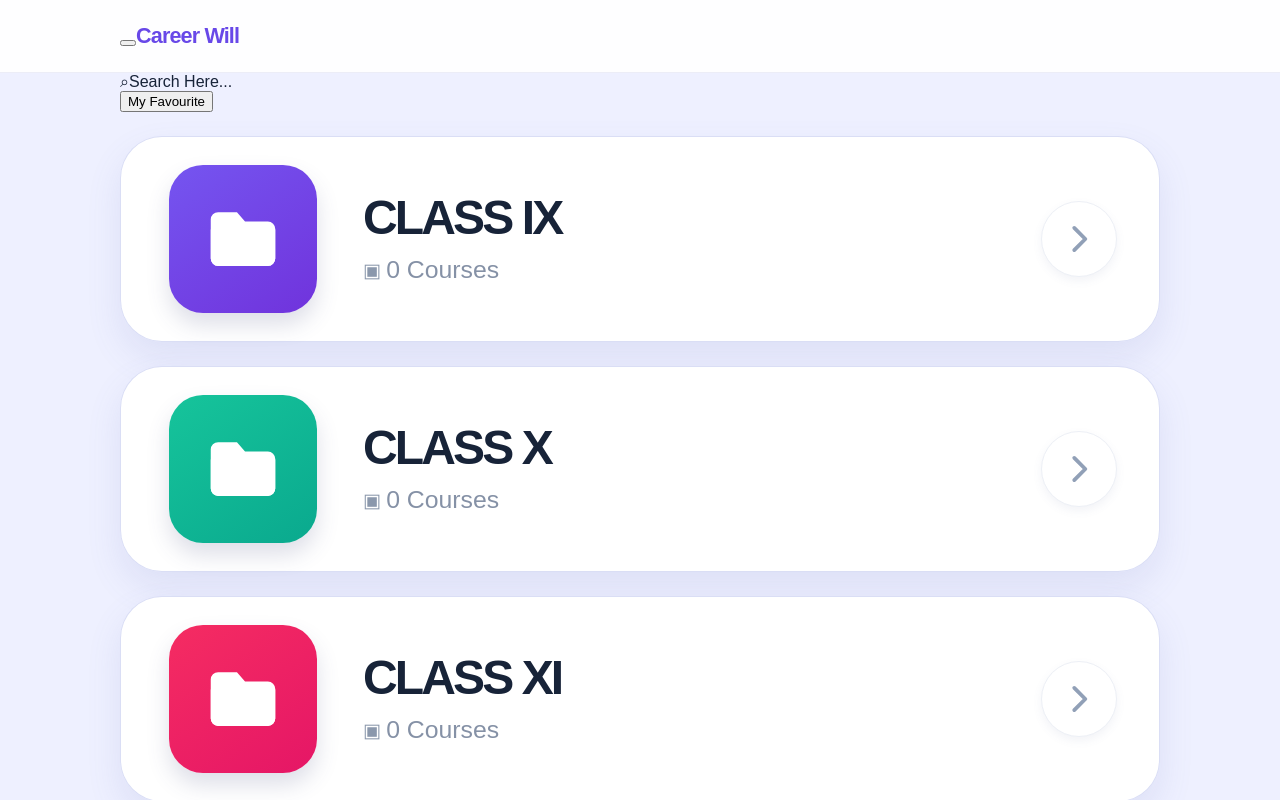
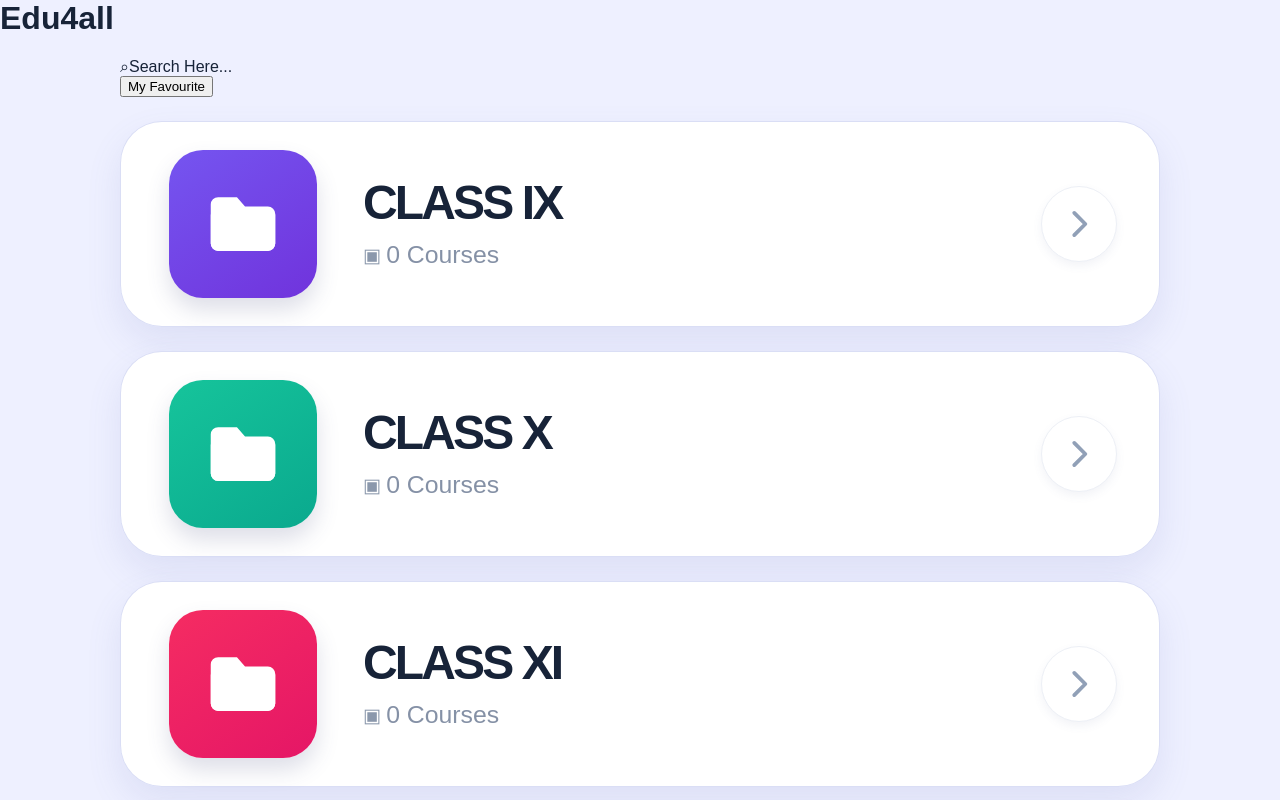
Before and after one commit to kumarhariomrai/edu4all, a Next.js app: page / in a window 1280 px wide. Shown: the top 800 px of the page. Built offline with nearby package versions, Linux system fonts and the light colour scheme.

Commit message:
Remove Career Will branding and update homepage header to animated Edu4all

```diff
--- a/app/page.tsx
+++ b/app/page.tsx
@@ -36,20 +36,9 @@ export default async function HomePage() {
 
   return (
     <main className="page-shell class-home">
-      <header className="topbar career-header">
-        <div className="container navbar">
-          <div className="brand-row">
-            <button className="menu-btn" aria-label="Menu">
-              <span />
-              <span />
-              <span />
-            </button>
-            <Link href="/" className="brand career-brand">Career Will</Link>
-          </div>
-
-          <div className="logo-mark" aria-label="Career Will logo">
-            <span className="logo-shape" />
-          </div>
+      <header className="edu-header">
+        <div className="edu-header-inner">
+          <h1 className="edu4all-title">Edu4all</h1>
         </div>
       </header>
 
```
